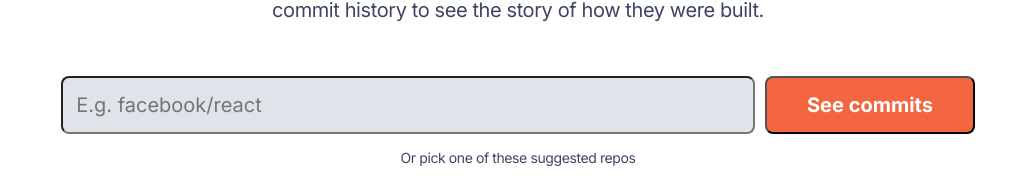
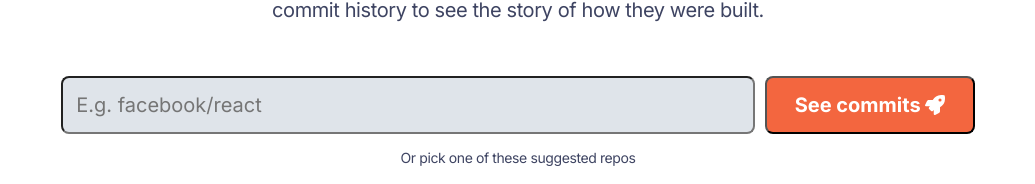
Before and after one commit to aviwembekeni/dado-react-code-audition, a React (Create React App) app: page / in a window 1280 px wide. Shown: the part 426-610 px from the top of the page, without its empty margins (122-1157 px from the left). Built offline with nearby package versions, Linux system fonts and the light colour scheme.

Commit message:
addedrocket icon

```diff
--- a/package.json
+++ b/package.json
@@ -3,6 +3,9 @@
   "version": "0.1.0",
   "private": true,
   "dependencies": {
+    "@fortawesome/fontawesome-svg-core": "^1.2.35",
+    "@fortawesome/free-solid-svg-icons": "^5.15.3",
+    "@fortawesome/react-fontawesome": "^0.1.14",
     "@testing-library/jest-dom": "^5.11.4",
     "@testing-library/react": "^11.1.0",
     "@testing-library/user-event": "^12.1.10",
--- a/src/common/RepoSearchInput.js
+++ b/src/common/RepoSearchInput.js
@@ -1,4 +1,6 @@
 import React, { Component } from 'react';
+import { FontAwesomeIcon } from '@fortawesome/react-fontawesome';
+import { faRocket } from '@fortawesome/free-solid-svg-icons';
 
 class RepoSearchInput extends Component {
   constructor(props){
@@ -19,12 +21,13 @@ class RepoSearchInput extends Component {
     const { repositoryName } = this.state;
     return (
       <div className="content">
+        <FontAwesomeIcon icon="coffee" />
         <input
           value={repositoryName}
           placeholder="  E.g. facebook/react"
           onChange={e => this.setState({repositoryName: e.target.value})}
           type='text'/>
-        <button className="repo-search-input-button" onClick={() => fetchRepoCommits(repositoryName)}>See commits</button>
+        <button className="repo-search-input-button" onClick={() => fetchRepoCommits(repositoryName)}>See commits <FontAwesomeIcon icon={faRocket}/></button>
       </div>
     );
   }
```
Also changed, not shown: 1 other file (tests, documents, lock files or other folders).
